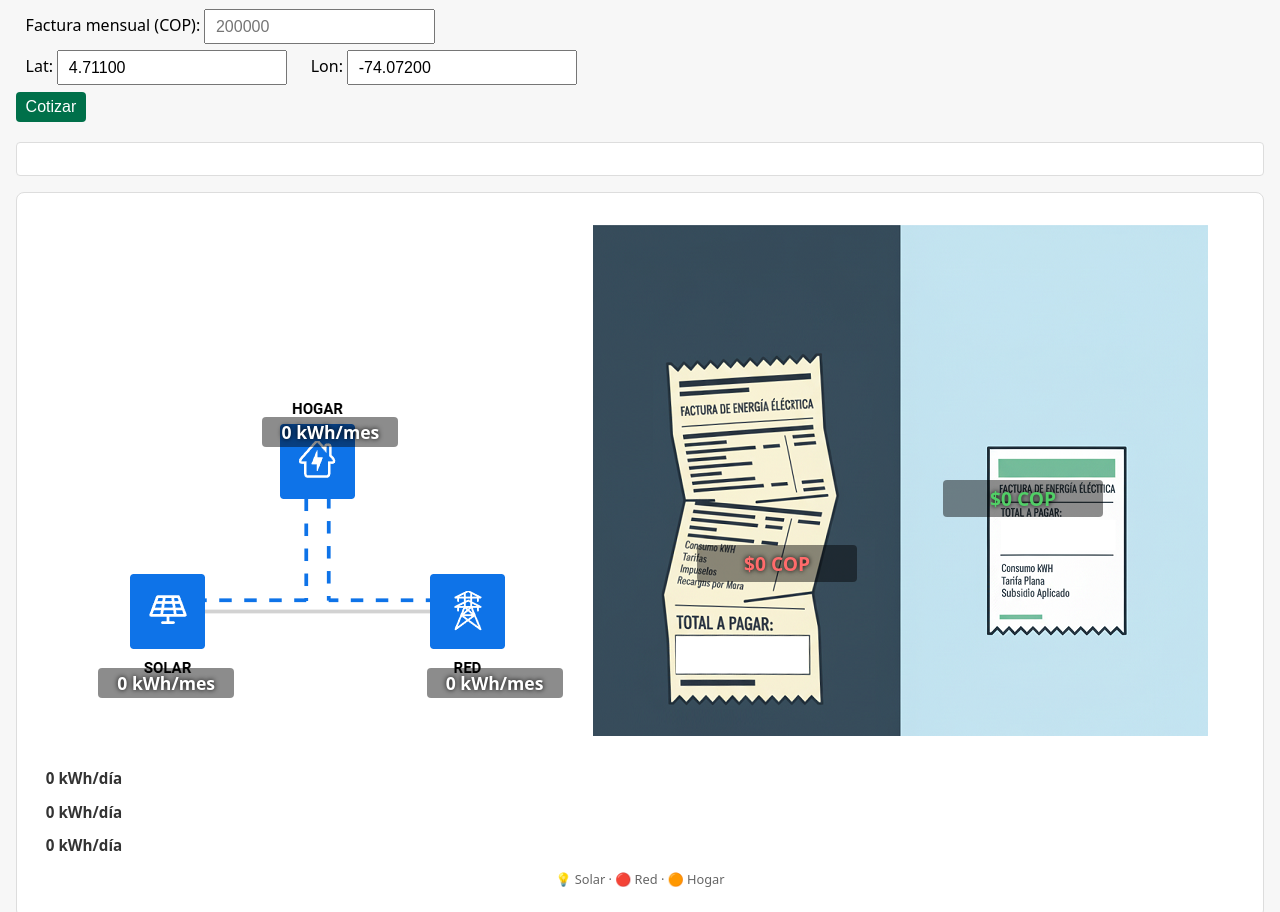
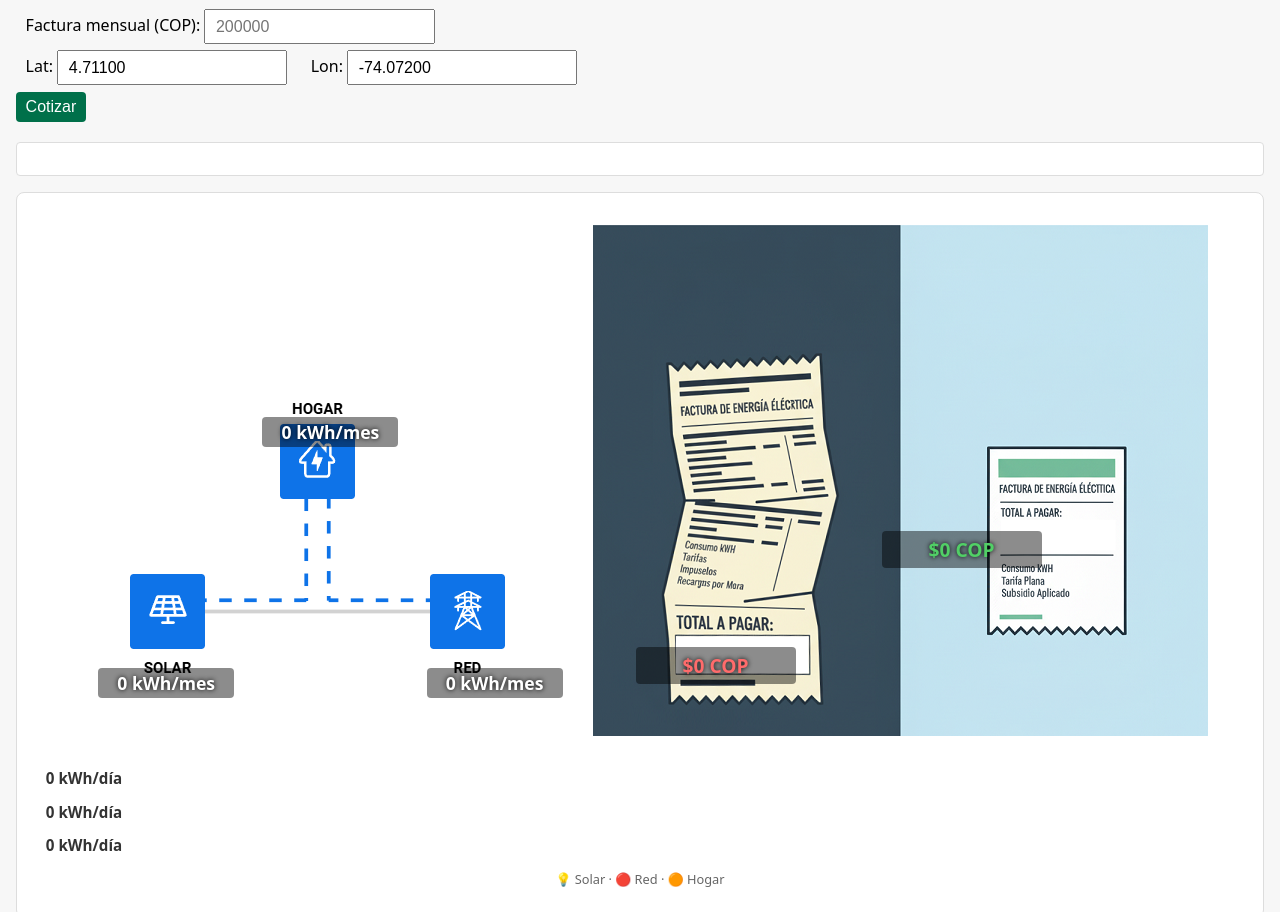
Before and after one commit to dizutta69/jczsoluciones, a plain HTML site: page index.html in a window 1280 px wide. Shown: the part 593-1505 px from the top of the page. Drawn offline with Linux system fonts and the light colour scheme; some packages are replaced by stand-ins of ours.

Commit message:
Update index.html

```diff
--- a/index.html
+++ b/index.html
@@ -87,16 +87,16 @@
     /* Valor anterior - Rojo - Izquierda 30% - Abajo 30% */
     #txtFacturaAntigua {
       color: #ff6b6b; /* Rojo */
-      bottom: 30%;
-      left: 30%;
+      bottom: 10%;
+      left: 20%;
       transform: translateX(-50%);
     }
 
     /* Valor nuevo - Verde - Derecha 30% - Arriba 50% */
     #txtFacturaNueva {
       color: #51cf66; /* Verde */
-      top: 50%;
-      right: 30%;
+      top: 60%;
+      right: 40%;
       transform: translateX(50%);
     }
 
```
